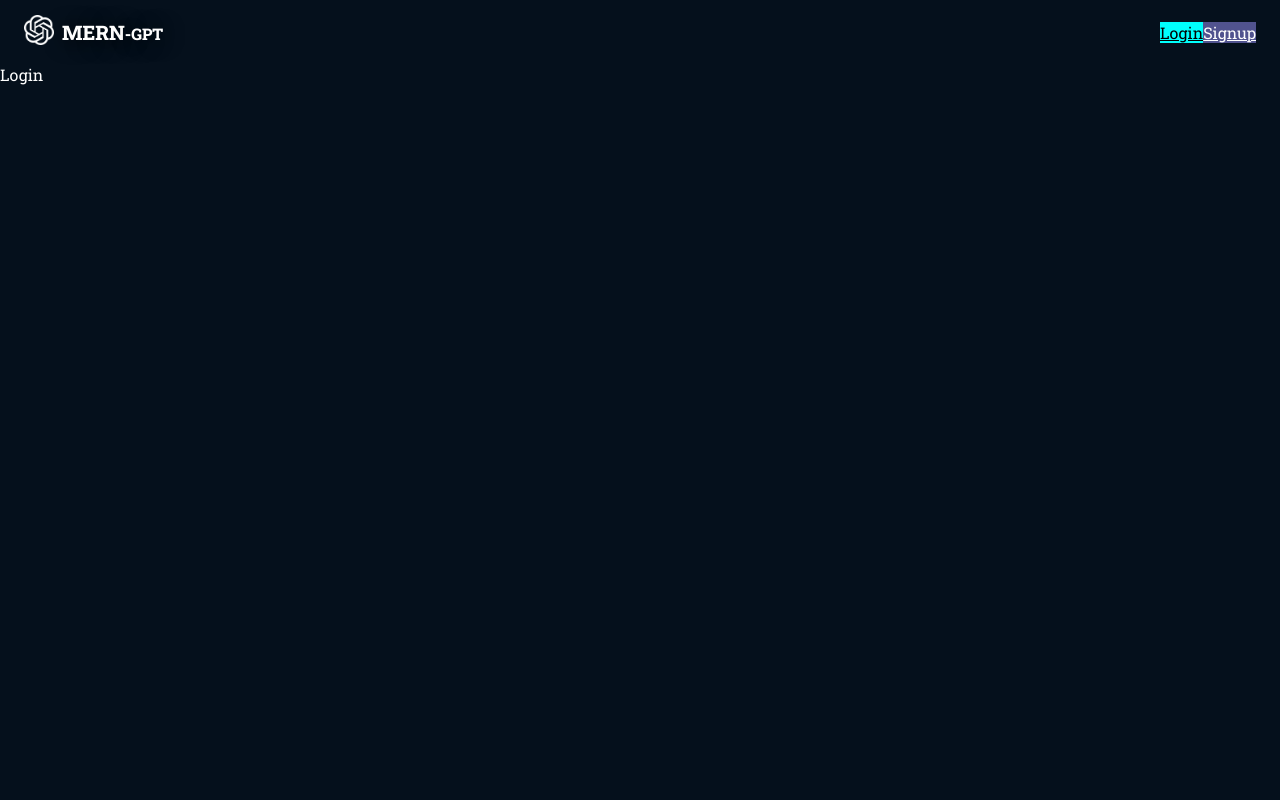
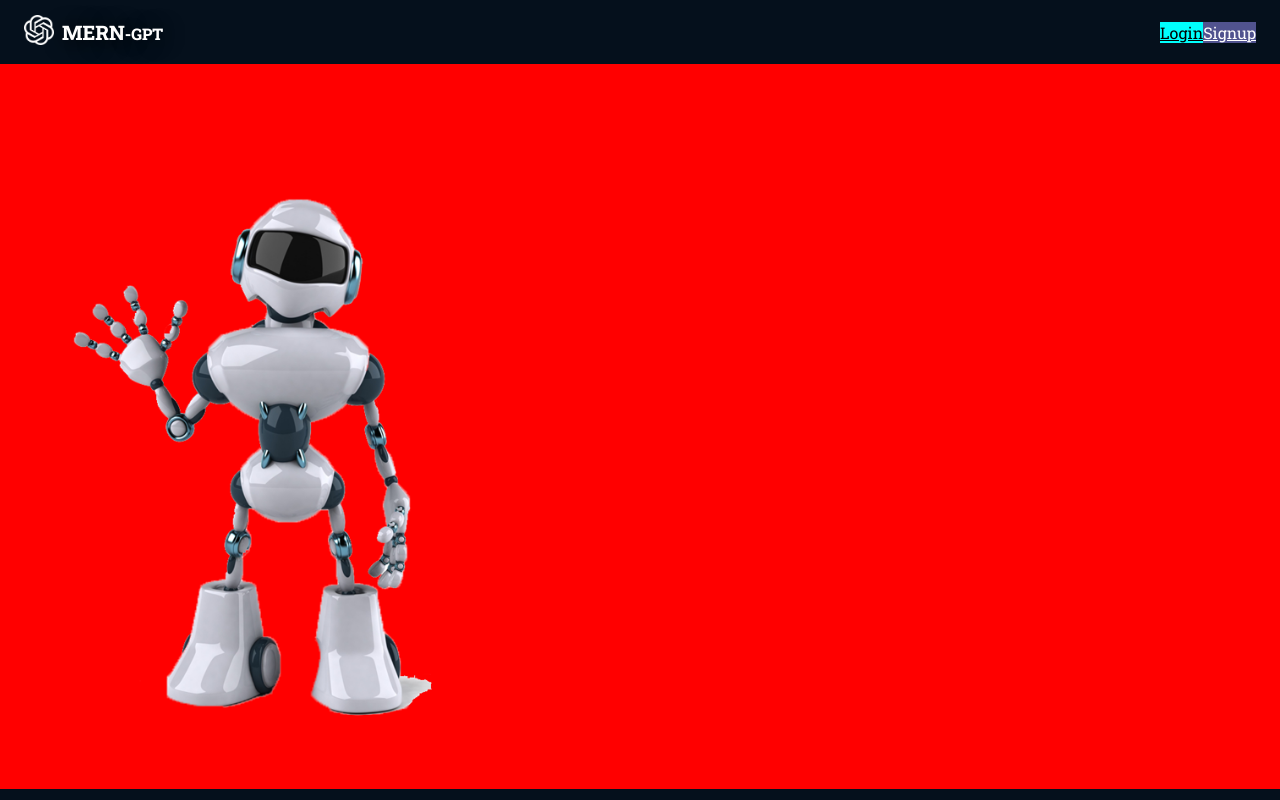
Before and after one commit to ctelfair20/ChatGPT_Clone, a React (Vite) app in the folder Frontend/: page /login in a window 1280 px wide. Built offline with nearby package versions, Linux system fonts and the light colour scheme.

Commit message:
added robot image to the login page with styles

```diff
--- a/Frontend/src/pages/Login.tsx
+++ b/Frontend/src/pages/Login.tsx
@@ -1,6 +1,14 @@
+import { Box } from "@mui/material"
+
 const Login = () => {
   return (
-    <div>Login</div>
+    <Box width={'100%'} height={'100%'} display='flex' flex={1} style={{ background: 'red' }}
+    >
+      <Box padding={8} mt={8} display={{ md: "flex", sm: "none", sx: "none" }}>
+        <img src="airobot.png" alt="Robot" style={{ width: "400px" }} />
+      </Box>
+      <Box></Box>
+    </Box>
   )
 }
 
```
